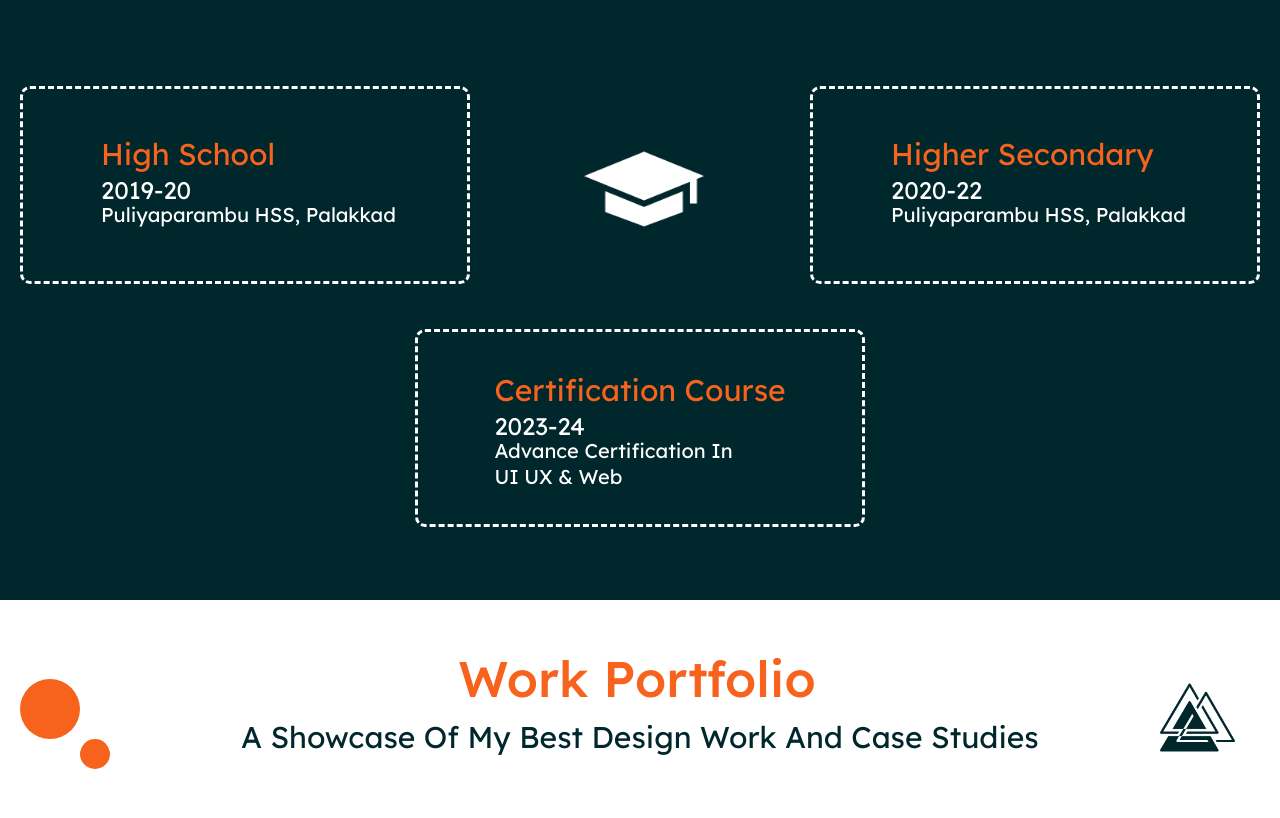
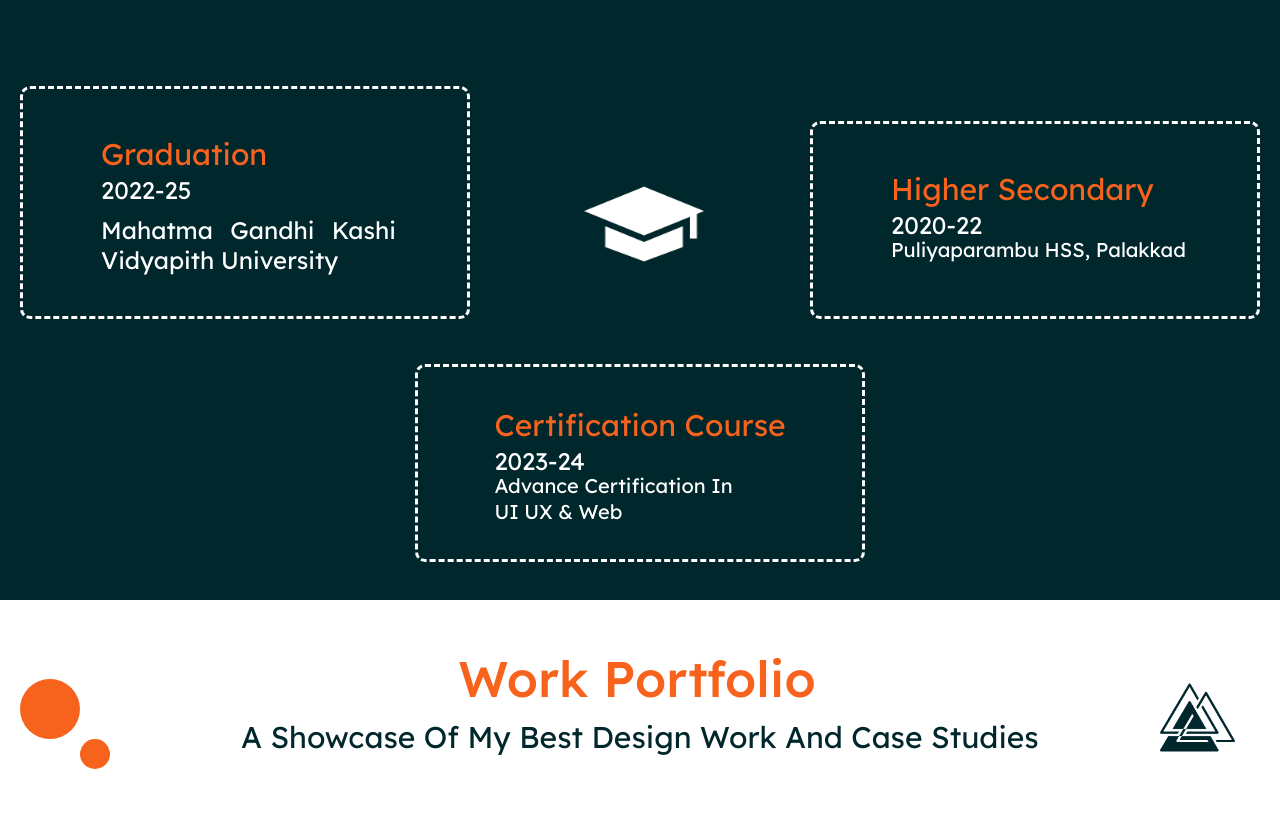
Before and after one commit to nihal-nihu/Nihal-Portfolio, a plain HTML site: page index.html in a window 1280 px wide. Shown: the part 3060-3878 px from the top of the page. Drawn offline with Linux system fonts and the light colour scheme; files whose address does not match are found by name.

Commit message:
Update index.html

```diff
--- a/index.html
+++ b/index.html
@@ -478,11 +478,11 @@
               <div class="high-school">
                 <div class="high-school-info">
                   <div class="high-school-info-child"></div>
-                  <h3 class="high-school1">High school</h3>
+                  <h3 class="high-school1">Graduation</h3>
                   <div class="high-school-location">
-                    <div class="high-school-year">2019-20</div>
-                    <div class="puliyaparambu-hss-palakkad">
-                      Puliyaparambu HSS, Palakkad
+                    <div class="high-school-year">2022-25</div>
+                    <div class="BA-English">
+                      Mahatma Gandhi Kashi Vidyapith University
                     </div>
                   </div>
                 </div>
```
